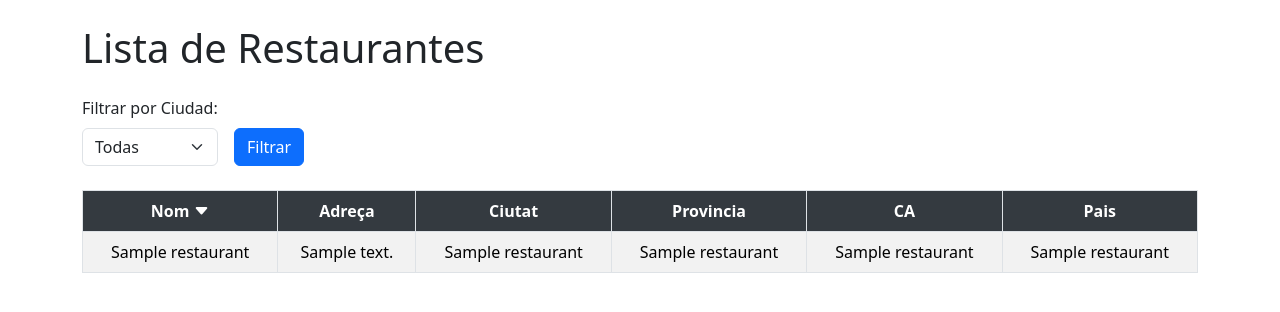
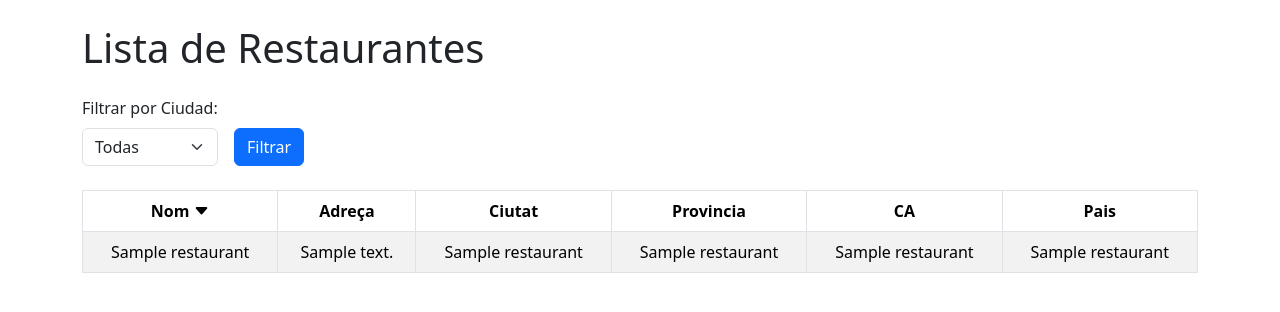
Before and after one commit to aferranc/refactored-spoon, a Flask app: page / in a window 1280 px wide. Shown: the top 312 px of the page. Run offline with Flask 3, Linux system fonts and the light colour scheme; tables that the repository leaves empty hold one stand-in row (values such as "Sample post").

Commit message:
fix: Remove th to avoid conflicts

```diff
--- a/refactored_spoon/static/css/custom.css
+++ b/refactored_spoon/static/css/custom.css
@@ -4,11 +4,6 @@ th, td {
     text-align: center;
 }
 
-.table thead th {
-    background-color: #343a40;
-    color: #fff;
-}
-
 .table tbody tr:nth-child(odd) {
     background-color: #f2f2f2;
 }
```
